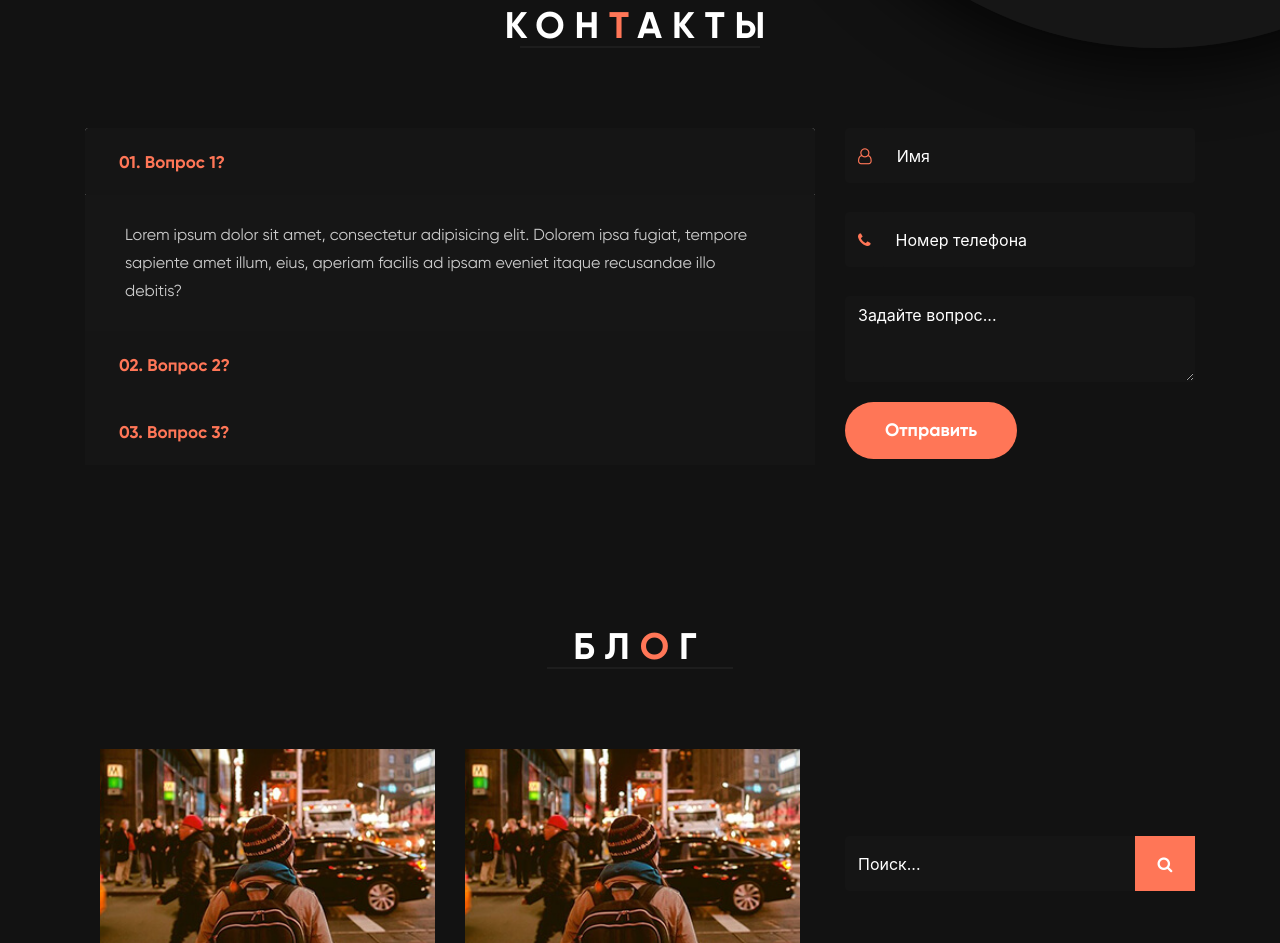
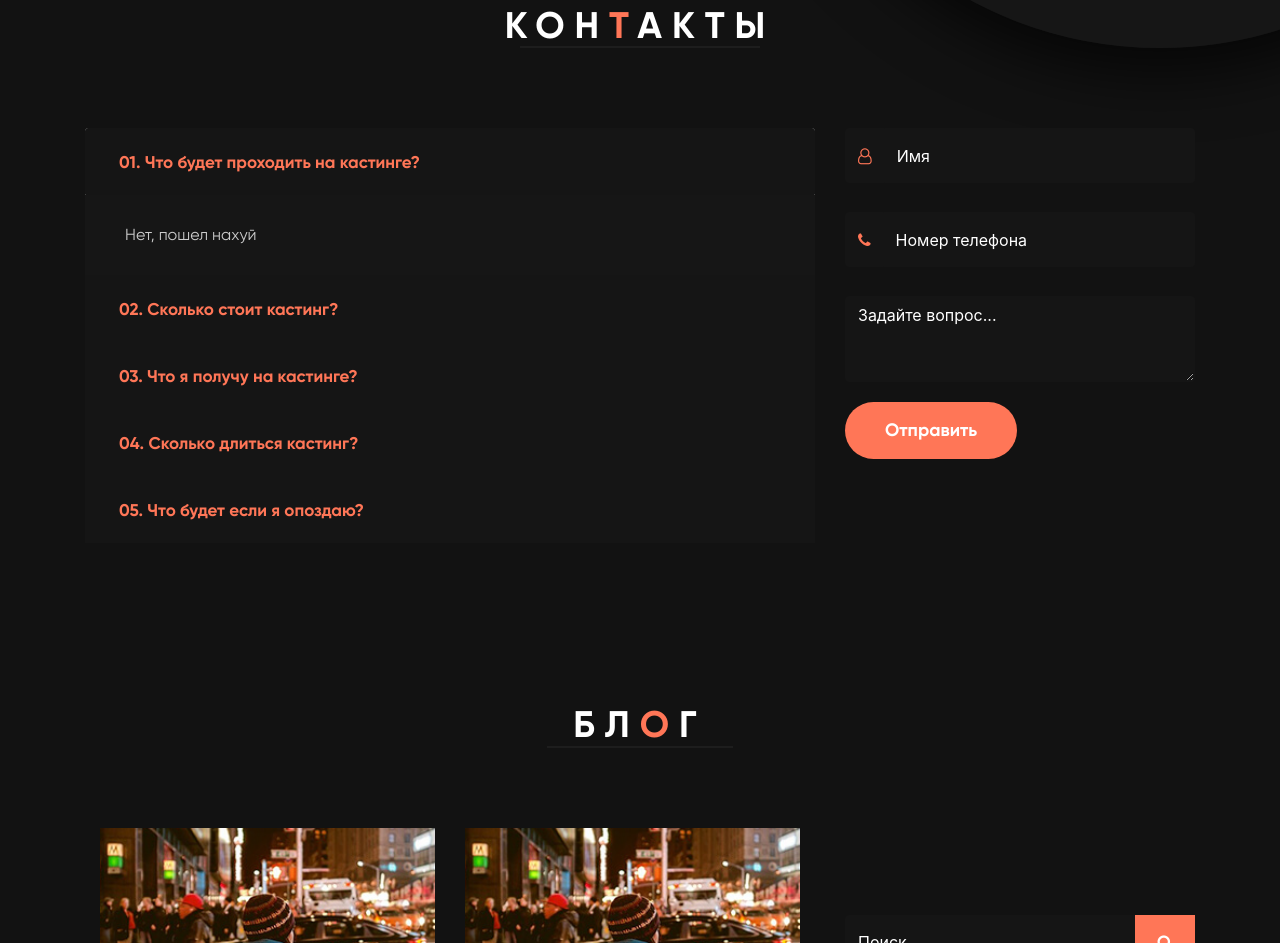
Before and after one commit to ElixyrV2/PVE-film-academy, a plain HTML site: page index.html in a window 1280 px wide. Shown: the part 7228-8171 px from the top of the page. Drawn offline with Linux system fonts and the light colour scheme.

Commit message:
Add files via upload

```diff
--- a/index.html
+++ b/index.html
@@ -146,7 +146,7 @@
                 <div class="col-lg-7 banner-txt">
                     <h3>Киноакадемия PVE</h3>
                     <p>Lorem ipsum dolor sit amet, consectetur adipisicing elit. Fugit amet est aliquam, debitis atque odio neque doloribus ea commodi illum quam, cupiditate ex, dolorem fuga.</p>
-                    <a href="#">Связаться с нами</a>
+                    <a href="#" data-toggle="modal" data-target="#exampleModal">Связаться с нами</a>
                 </div>
                 <div class="col-lg-5">
                     <div class="banner-img">
@@ -717,13 +717,13 @@
                             <div class="card-header" id="headingOne">
                                 <h2 class="mb-0">
                                     <button class="btn btn-link zom" type="button" data-toggle="collapse" data-target="#collapseOne" aria-expanded="true" aria-controls="collapseOne">
-                                        01. Вопрос 1?
+                                        01. Что будет проходить на кастинге?
                                     </button>
                                 </h2>
                             </div>
                             <div id="collapseOne" class="collapse show" aria-labelledby="headingOne" data-parent="#accordionExample">
                                 <div class="card-body">
-                                    Lorem ipsum dolor sit amet, consectetur adipisicing elit. Dolorem ipsa fugiat, tempore sapiente amet illum, eius, aperiam facilis ad ipsam eveniet itaque recusandae illo debitis?
+                                    Нет, пошел нахуй
                                 </div>
                             </div>
                         </div>
@@ -731,7 +731,7 @@
                             <div class="card-header" id="headingTwo">
                                 <h2 class="mb-0">
                                     <button class="btn btn-link collapsed zom" type="button" data-toggle="collapse" data-target="#collapseTwo" aria-expanded="false" aria-controls="collapseTwo">
-                                        02. Вопрос 2?
+                                        02. Сколько стоит  кастинг?
                                     </button>
                                 </h2>
                             </div>
@@ -745,11 +745,39 @@
                             <div class="card-header" id="headingThree">
                                 <h2 class="mb-0">
                                     <button class="btn btn-link collapsed zom" type="button" data-toggle="collapse" data-target="#collapseThree" aria-expanded="false" aria-controls="collapseThree">
-                                        03. Вопрос 3?
+                                        03. Что я получу на кастинге?
                                     </button>
                                 </h2>
                             </div>
                             <div id="collapseThree" class="collapse" aria-labelledby="headingThree" data-parent="#accordionExample">
+                                <div class="card-body">
+                                    Lorem ipsum dolor sit amet, consectetur adipisicing elit. Dolorem ipsa fugiat, tempore sapiente amet illum, eius, aperiam facilis ad ipsam eveniet itaque recusandae illo debitis?
+                                </div>
+                            </div>
+                        </div>
+                        <div class="card">
+                            <div class="card-header" id="headingFour">
+                                <h2 class="mb-0">
+                                    <button class="btn btn-link collapsed zom" type="button" data-toggle="collapse" data-target="#collapseFour" aria-expanded="false" aria-controls="collapseThree">
+                                        04. Сколько длиться кастинг?
+                                    </button>
+                                </h2>
+                            </div>
+                            <div id="collapseFour" class="collapse" aria-labelledby="headingFour" data-parent="#accordionExample">
+                                <div class="card-body">
+                                    Lorem ipsum dolor sit amet, consectetur adipisicing elit. Dolorem ipsa fugiat, tempore sapiente amet illum, eius, aperiam facilis ad ipsam eveniet itaque recusandae illo debitis?
+                                </div>
+                            </div>
+                        </div>
+                        <div class="card">
+                            <div class="card-header" id="headingFive">
+                                <h2 class="mb-0">
+                                    <button class="btn btn-link collapsed zom" type="button" data-toggle="collapse" data-target="#collapseFive" aria-expanded="false" aria-controls="collapseThree">
+                                        05. Что будет если я опоздаю?
+                                    </button>
+                                </h2>
+                            </div>
+                            <div id="collapseFive" class="collapse" aria-labelledby="headingFive" data-parent="#accordionExample">
                                 <div class="card-body">
                                     Lorem ipsum dolor sit amet, consectetur adipisicing elit. Dolorem ipsa fugiat, tempore sapiente amet illum, eius, aperiam facilis ad ipsam eveniet itaque recusandae illo debitis?
                                 </div>
```
